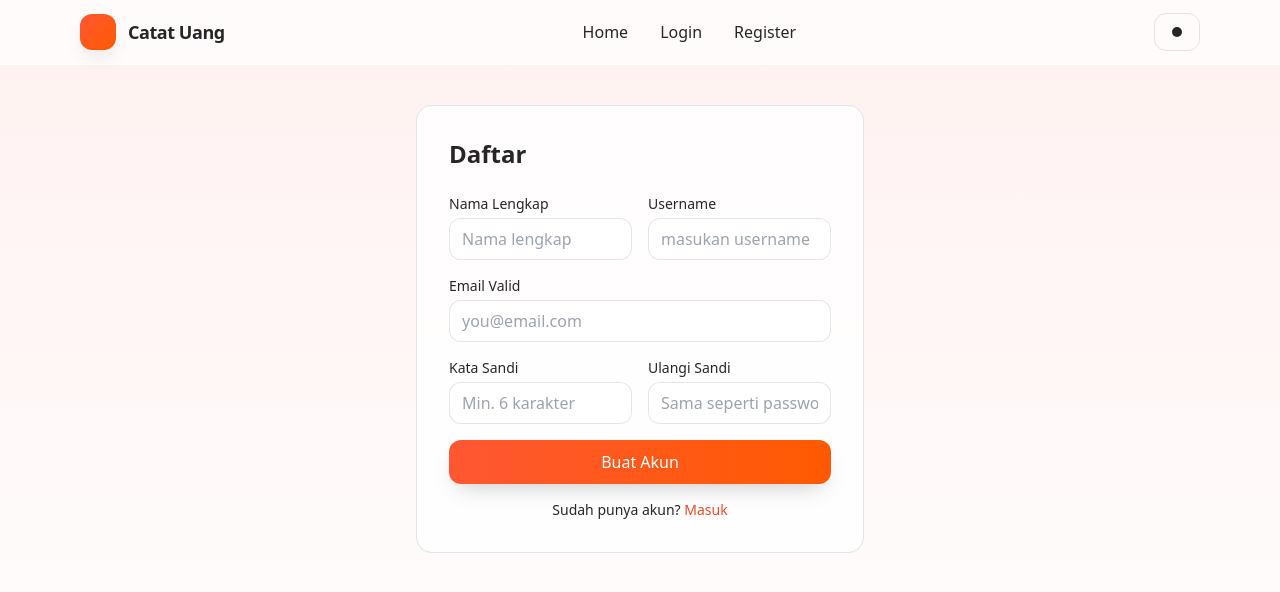
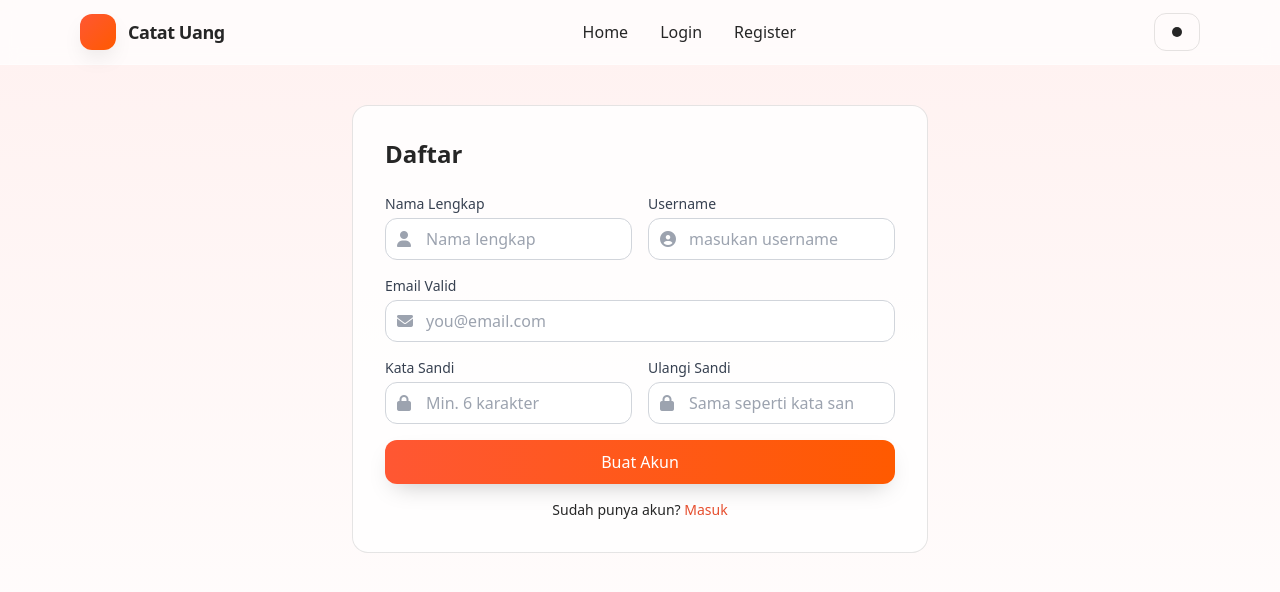
Before and after one commit to arkisme99/vue_catatuang, a Vue app: page /register in a window 1280 px wide. Shown: the top 592 px of the page. Built offline with nearby package versions, Linux system fonts and the light colour scheme; a small style sheet from the web is missing.

Commit message:
fix : component user register

```diff
--- a/index.html
+++ b/index.html
@@ -54,6 +54,7 @@
     </script>
     <link rel="preconnect" href="https://fonts.googleapis.com" />
     <link rel="preconnect" href="https://fonts.gstatic.com" crossorigin />
+    <link rel="shortcut icon" href="vite.svg" type="image/x-icon" />
     <link
       href="https://fonts.googleapis.com/css2?family=Inter:wght@400;500;600;700&display=swap"
       rel="stylesheet"
--- a/src/components/BaseInput.vue
+++ b/src/components/BaseInput.vue
@@ -1,15 +1,27 @@
 <template>
-  <div>
-    <label :for="id" class="block text-sm font-medium mb-1">{{ label }}</label>
+  <div class="w-full mx-auto max-w-sm sm:max-w-md md:max-w-xl lg:max-w-6xl">
+    <label
+      :for="id"
+      class="block text-sm font-medium mb-1 text-gray-700 dark:text-gray-300"
+    >
+      {{ label }}
+    </label>
+    <div class="relative">
+      <!-- Icon -->
+      <i
+        :class="`${icon} absolute left-3 top-1/2 transform -translate-y-1/2 text-gray-400 dark:text-gray-400 pointer-events-none`"
+      ></i>
+      <!-- Input -->
       <input
         :id="id"
         :name="name"
         :type="type"
         :placeholder="placeholder"
         v-model="modelValueLocal"
-      class="w-full rounded-xl border border-black/10 dark:border-white/10 bg-white/90 dark:bg-neutral-800 px-3 py-2 focus-brand"
+        class="w-full rounded-xl border border-gray-300 dark:border-gray-600 bg-white dark:bg-neutral-800 px-10 py-2 text-gray-900 dark:text-gray-100 focus:ring-2 focus:ring-blue-500 focus:border-blue-500 placeholder-gray-400 dark:placeholder-gray-500 transition-colors duration-200"
         v-bind="attrs"
       />
+    </div>
   </div>
 </template>
 
@@ -27,6 +39,7 @@ const props = defineProps({
   placeholder: { type: String, default: "" },
   type: { type: String, default: "text" },
   modelValue: { type: String, default: "" },
+  icon: { type: String, default: "fas fa-search" },
 });
 
 const emit = defineEmits(["update:modelValue"]);
--- a/src/pages/auth/UserRegister.vue
+++ b/src/pages/auth/UserRegister.vue
@@ -10,7 +10,7 @@ const { user, handleSubmit, isLoading } = useRegister();
   <div class="max-w-6xl mx-auto px-4 py-10 space-y-12">
     <!-- Register -->
     <section id="view-register" class="animate-fadeUp">
-      <div class="max-w-md mx-auto">
+      <div class="max-w-xl mx-auto">
         <div
           class="p-6 md:p-8 rounded-2xl bg-white/80 dark:bg-neutral-900/70 border border-black/10 dark:border-white/10 card-hover"
         >
@@ -30,6 +30,7 @@ const { user, handleSubmit, isLoading } = useRegister();
                 required
                 v-model="user.name"
                 autocomplete="off"
+                icon="fas fa-user"
               />
               <BaseInput
                 id="regUsername"
@@ -40,8 +41,10 @@ const { user, handleSubmit, isLoading } = useRegister();
                 required
                 v-model="user.username"
                 autocomplete="off"
+                icon="fas fa-user-circle"
               />
             </div>
+            <div class="grid md:grid-cols-1 gap-4">
               <BaseInput
                 id="regEmail"
                 name="regEmail"
@@ -51,7 +54,9 @@ const { user, handleSubmit, isLoading } = useRegister();
                 placeholder="you@email.com"
                 v-model="user.email"
                 autocomplete="off"
+                icon="fas fa-envelope"
               />
+            </div>
             <div class="grid md:grid-cols-2 gap-4">
               <BaseInput
                 id="regPassword"
@@ -61,15 +66,17 @@ const { user, handleSubmit, isLoading } = useRegister();
                 placeholder="Min. 6 karakter"
                 minlength="6"
                 v-model="user.password"
+                icon="fas fa-lock"
               />
               <BaseInput
                 id="regPassword2"
                 name="regPassword2"
                 label="Ulangi Sandi"
                 type="password"
-                placeholder="Sama seperti password"
+                placeholder="Sama seperti kata sandi"
                 minlength="6"
                 v-model="user.password_confirmation"
+                icon="fas fa-lock"
               />
             </div>
 
```
Lines whose indentation alone changed are shown as unchanged.
